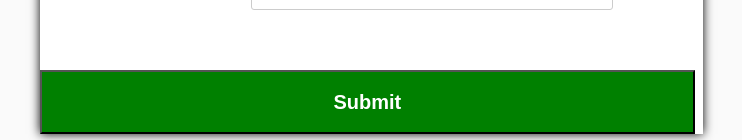
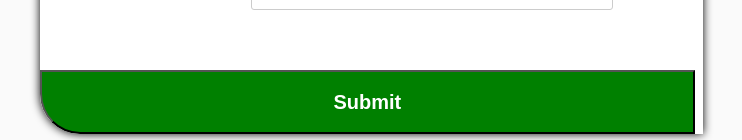
Before and after one commit to Huzaifa-Tawab/daily-samadhan--0.01, a React (Create React App) app: page /addportal in a window 1280 px wide. Shown: the part 812-952 px from the top of the page, without its empty margins (267-1009 px from the left). Built offline with nearby package versions, Linux system fonts and the light colour scheme; a web font is replaced by a local one.

Commit message:
finalized

```diff
--- a/src/Admin/Upload Portal/upload.css
+++ b/src/Admin/Upload Portal/upload.css
@@ -10,6 +10,8 @@
 }
 .form-title{
     text-align: center;
+    color: #0C0B4B;
+    font-size: 44px;
 
 
     letter-spacing: 0.5px;
@@ -21,6 +23,7 @@
     border-bottom: none;
     padding: 30px 0;
     padding-bottom: 0;
+    border-bottom-left-radius: 40px;
 
 /* .form-field::before{
     bottom: 100%;
@@ -66,7 +69,7 @@
     padding-bottom: 20px;
     /* border-bottom: 2px solid #e5e5e5; */
 }
-p{
+.form-group p{
     width: 90px;
     color: green;
     font-size: 20px;
@@ -189,6 +192,8 @@ p{
 form{
     width: 70%;
     box-shadow: 0px 0px 10px 0px;
+    border-top-right-radius: 40px;
+    border-bottom-left-radius: 40px;
 
 }
 
@@ -207,10 +212,7 @@ form{
 .portal{
     color: #31A049;
 }
-h2{
-    color: #0C0B4B;
-    font-size: 44px;
-}
+
 .but{
     width: 51.2vw;
     height: 8vh;
@@ -222,4 +224,5 @@ h2{
    font-size: 20px;
    font-weight: 600;
    /* border-radius: 10px; */
+   border-bottom-left-radius: 40px;
 }
```
